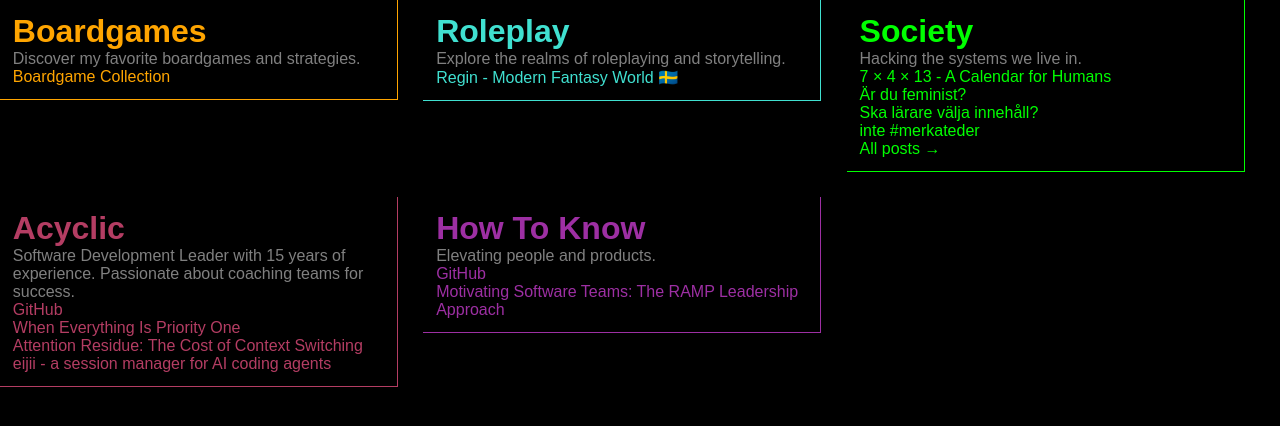
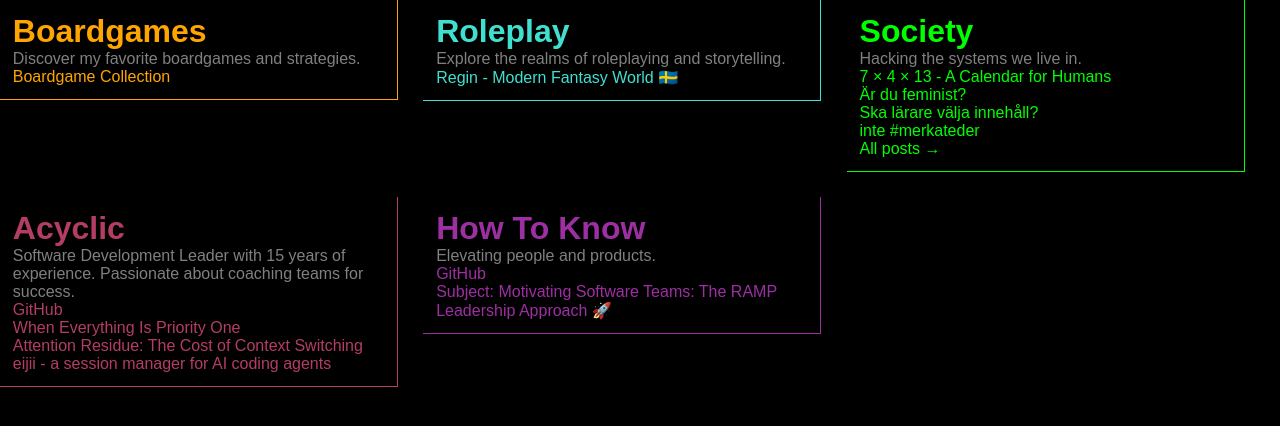
Before and after one commit to paven/paven.github.com, a Jekyll site: the page built from index.html, in a window 1280 px wide. Shown: the top 426 px of the page. Built offline with Jekyll 4.4.1, drawn with Linux system fonts in a browser that asks for light colours.

Commit message:
Update feed data

```diff
--- a/_data/acyclic_posts.yml
+++ b/_data/acyclic_posts.yml
@@ -1,6 +1,6 @@
 - title: 'When Everything Is Priority One'
-  url: 'https://acyclic.eu/2026/05/27/when-everything-is-priority-one/'
+  url: 'https://acyclic.eu//2026/05/27/when-everything-is-priority-one/'
 - title: 'Attention Residue: The Cost of Context Switching'
-  url: 'https://acyclic.eu/2026/05/27/attention-residue/'
+  url: 'https://acyclic.eu//2026/05/27/attention-residue/'
 - title: 'eijii - a session manager for AI coding agents'
-  url: 'https://acyclic.eu/2026/05/19/eijii/'
+  url: 'https://acyclic.eu//2026/05/19/eijii/'
--- a/_data/howtoknow_posts.yml
+++ b/_data/howtoknow_posts.yml
@@ -1,2 +1,2 @@
-- title: 'Motivating Software Teams: The RAMP Leadership Approach'
-  url: 'https://howtoknow.se/2024/07/04/RAMP-SDT/'
+- title: 'Subject: Motivating Software Teams: The RAMP Leadership Approach 🚀'
+  url: 'https://howtoknow.se//2024/07/04/RAMP-SDT/'
```
